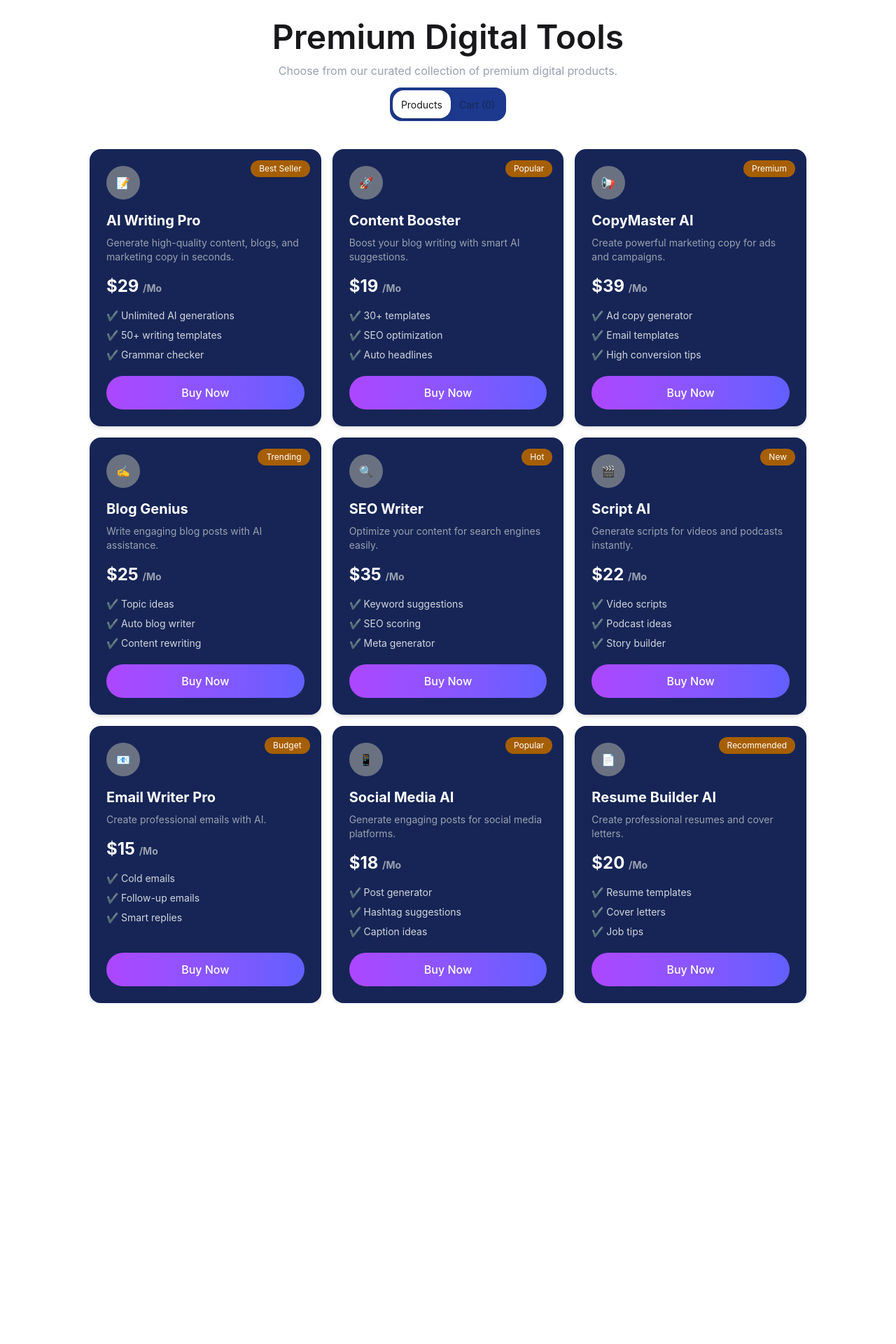
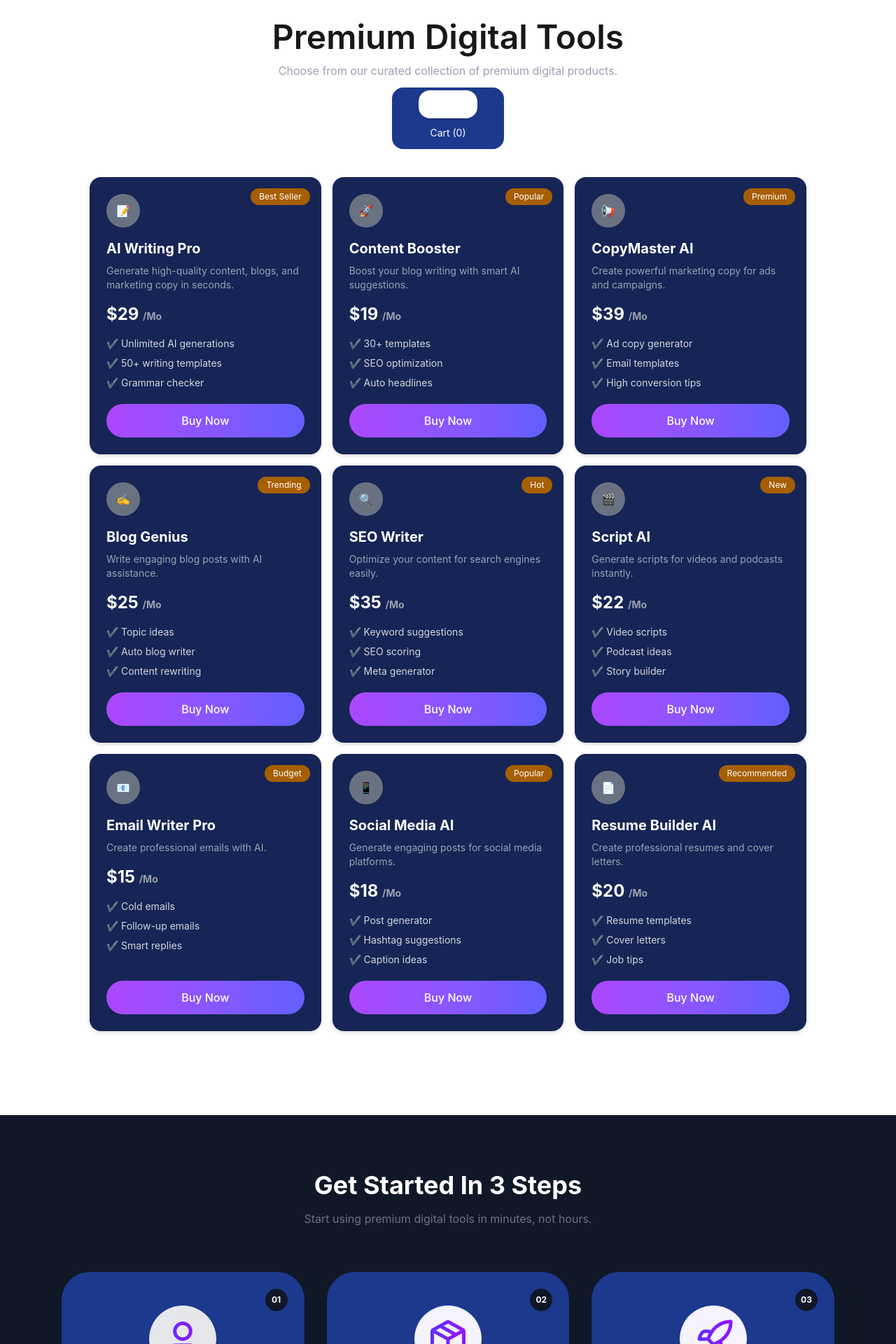
Before and after one commit to arnobpaul46/assignment-six, a React (Vite) app: page / in a window 1280 px wide. Shown: the part 880-2800 px from the top of the page at 70% size. Before the commit the page ends 2313 px from the top, so only its background shows below. Built offline with nearby package versions, Linux system fonts and the light colour scheme.

Commit message:
Get Started Sectiion  done

```diff
--- a/src/App.jsx
+++ b/src/App.jsx
@@ -5,6 +5,7 @@ import CartSection from './components/CartSection/CartSection';
 import { toast } from 'react-toastify';
 import HomePage from './components/HomePage/HomePage';
 import RatingSection from './components/RatingSection/RatingSection'
+import GetStarted from './components/GetStarted/GetStarted';
 
 const getApiCards = async () => {
   const res = await fetch("/apiCard.json");
@@ -54,6 +55,7 @@ const handleCheckout = () => {
 
       {activeTab === "cart" && <CartSection cart={cart} setCart={setCart} handleRemove={handleRemove} handleCheckout={handleCheckout}/>}
 
+      <GetStarted/>
 
     </>
   );
--- /dev/null
+++ b/src/components/GetStarted/GetStarted.jsx
@@ -0,0 +1,68 @@
+import React from 'react';
+import menImg from "../../assets/user.png"
+import pakageImg from "../../assets/package.png"
+import rocketImg from "../../assets/rocket.png"
+
+const GetStarted = () => {
+    return (
+        <div className="py-20 bg-gray-900 mt-30">
+            <div className="max-w-6xl mx-auto px-6">
+
+                {/* Header Section */}
+                <div className="text-center mb-16">
+                    <h2 className="text-4xl font-bold text-white mb-4 font-sans">Get Started In 3 Steps</h2>
+                    <p className="text-gray-500">Start using premium digital tools in minutes, not hours.</p>
+                </div>
+
+                {/* Cards Grid */}
+                <div className="grid grid-cols-1 md:grid-cols-3 gap-8">
+
+                    {/* Card 1 */}
+                    <div className="relative bg-blue-900 p-12 rounded-[40px] shadow-sm  text-center">
+                        <div className="absolute top-6 right-6 bg-gray-900 text-white text-xs font-bold w-8 h-8 flex items-center justify-center rounded-full">
+                            01
+                        </div>
+                        <div className="w-24 h-24 bg-gray-200 rounded-full flex items-center justify-center mx-auto mb-8 text-[#8b3dff]">
+                            <img src={menImg} alt="" />
+                        </div>
+                        <h3 className="text-2xl font-bold text-white mb-4">Create Account</h3>
+                        <p className="text-gray-300 text-sm leading-relaxed">
+                            Sign up for free in seconds. No credit card required to get started.
+                        </p>
+                    </div>
+
+                    {/* Card 2 */}
+                    <div className="relative bg-blue-900 p-12 rounded-[40px] shadow-sm  text-center">
+                        <div className="absolute top-6 right-6 bg-gray-900 text-white text-xs font-bold w-8 h-8 flex items-center justify-center rounded-full">
+                            02
+                        </div>
+                        <div className="w-24 h-24 bg-[#F5F3FF] rounded-full flex items-center justify-center mx-auto mb-8 text-[#8b3dff]">
+                            <img src={pakageImg} alt="" />
+                        </div>
+                        <h3 className="text-2xl font-bold text-white mb-4">Choose Products</h3>
+                        <p className="text-gray-300 text-sm leading-relaxed">
+                            Browse our catalog and select the tools that fit your needs.
+                        </p>
+                    </div>
+
+                    {/* Card 3 */}
+                    <div className="relative bg-blue-900 p-12 rounded-[40px] shadow-sm  text-center">
+                        <div className="absolute top-6 right-6 bg-gray-900 text-white text-xs font-bold w-8 h-8 flex items-center justify-center rounded-full">
+                            03
+                        </div>
+                        <div className="w-24 h-24 bg-[#F5F3FF] rounded-full flex items-center justify-center mx-auto mb-8 text-[#8b3dff]">
+                            <img src={rocketImg} alt="" />
+                        </div>
+                        <h3 className="text-2xl font-bold text-white mb-4">Start Creating</h3>
+                        <p className="text-gray-300 text-sm leading-relaxed">
+                            Download and start using your premium tools immediately.
+                        </p>
+                    </div>
+
+                </div>
+            </div>
+        </div>
+    );
+};
+
+export default GetStarted;
--- a/src/components/HomePage/HomePage.jsx
+++ b/src/components/HomePage/HomePage.jsx
@@ -15,7 +15,7 @@ const HomePage = () => {
                         />
                     <div className='md:w-[45%] '>
                         <p className='flex gap-2 items-center bg-gray-900 px-3 py-2 rounded-2xl w-75'><img className='w-5 h-5' src={circleImg} alt="" />New: AI-Powered Tools Available</p>
-                        <h1 className="text-4xl md:text-6xl font-bold text-start">Supercharge Your Digital Workflow</h1>
+                        <h1 className="mt-5 text-4xl md:text-6xl font-bold text-start">Supercharge Your Digital Workflow</h1>
                         <p className="text-sm py-6 w-[80%]">
                             Access premium AI tools, design assets, templates, and productivity
                             software—all in one place. Start creating faster today.
--- a/src/components/RatingSection/RatingSection.jsx
+++ b/src/components/RatingSection/RatingSection.jsx
@@ -13,7 +13,7 @@ const StatsSection = () => {
                     </div>
 
                     {/* Vertical Divider 1 (Hidden on Mobile) */}
-                    <div className="  w-[1px]  md:h-16 bg-white/30"></div>
+                    <div className=" block w-[1px] h-16 bg-white/30"></div>
 
                     {/* Item 2 */}
                     <div className="text-center flex-1">
@@ -22,7 +22,7 @@ const StatsSection = () => {
                     </div>
 
                     {/* Vertical Divider 2 (Hidden on Mobile) */}
-                    <div className="hidden md:block w-[1px] h-16 bg-white/30"></div>
+                    <div className="block w-[1px] h-16 bg-white/30"></div>
 
                     {/* Item 3 */}
                     <div className="text-center flex-1">
--- a/src/components/ShowCard/ShowCard.jsx
+++ b/src/components/ShowCard/ShowCard.jsx
@@ -13,11 +13,11 @@ const ShowCard = ({ getApiCardPromies, cart,  handleCart, activeTab, setActiveTa
                 </p>
 
 
-                <div className="tabs justify-center    tabs-box bg-blue-900 p-1 rounded-2xl">
+                <div className="tabs justify-center mx-auto tabs-box bg-blue-900 p-1 rounded-2xl w-40">
                     <input
                         type="radio"
                         name="my_tabs_1"
-                        className="tab rounded-2xl"
+                        className="tab rounded-2xl text-white"
                         aria-label="Products"
                         checked={activeTab === "Products"}
                         onClick={() => setActiveTab("Products")}
@@ -25,7 +25,7 @@ const ShowCard = ({ getApiCardPromies, cart,  handleCart, activeTab, setActiveTa
                     <input
                         type="radio"
                         name="my_tabs_1"
-                        className="tab rounded-2xl"
+                        className="tab rounded-2xl text-white"
                         aria-label={`Cart (${cart.length})`}
                         checked={activeTab === "cart"}
                         onClick={() => setActiveTab("cart")}
```
